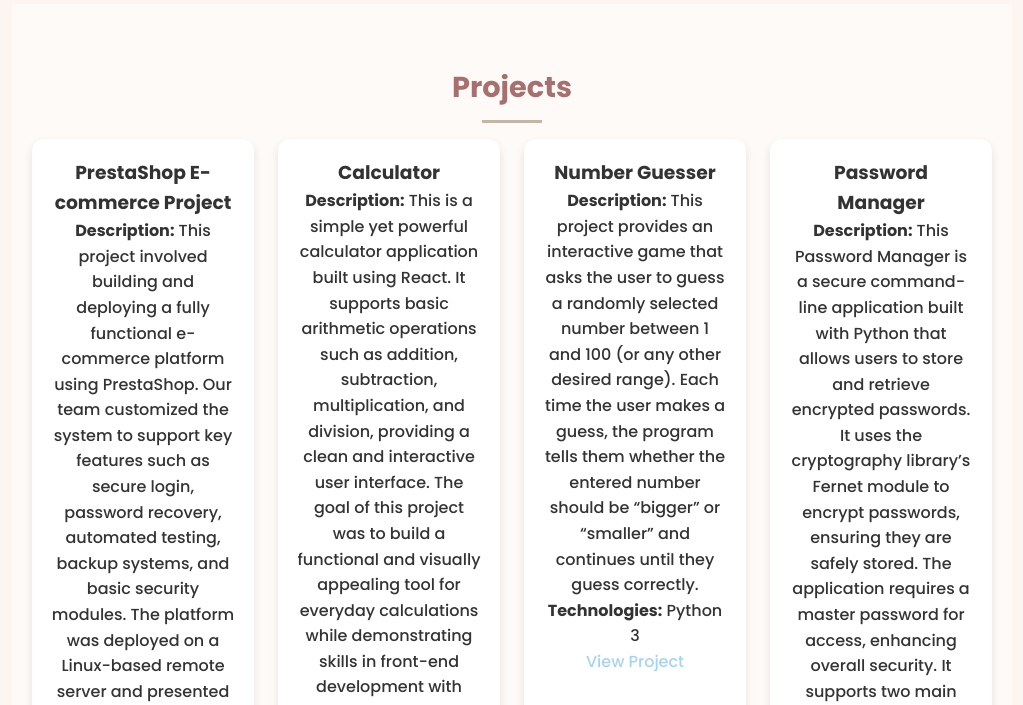
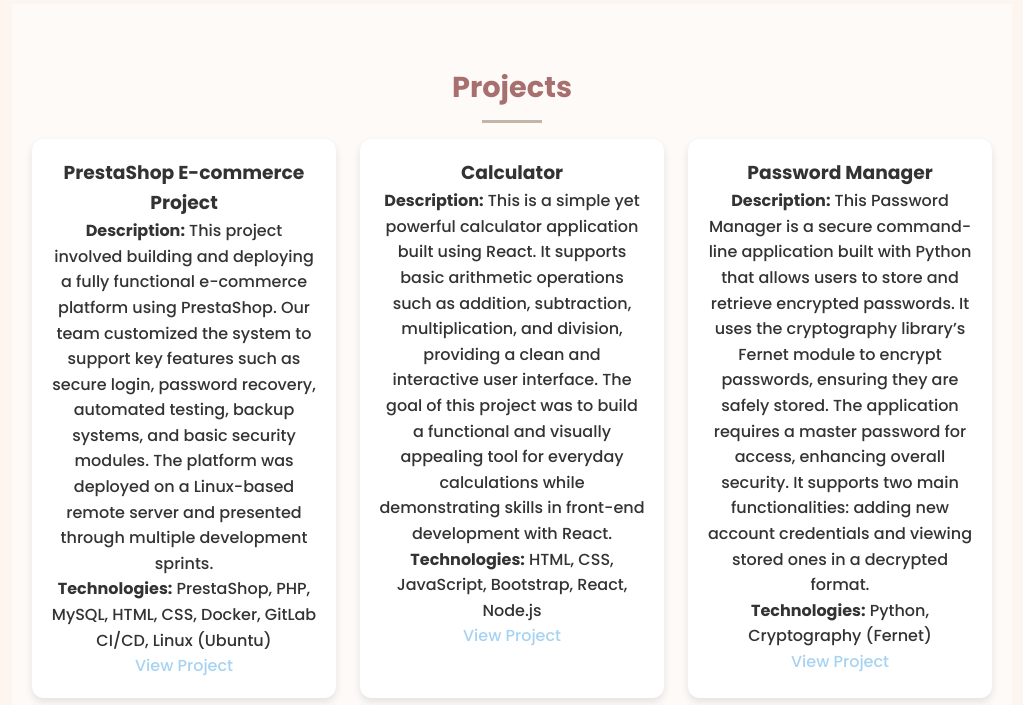
Before and after one commit to TugbaIlhan/Portfolio, a plain HTML site: page index.html in a window 1280 px wide. Shown: the part 3160-3865 px from the top of the page, without its empty margins (128-1151 px from the left). Drawn offline with Linux system fonts and the light colour scheme.

Commit message:
Update index.html

```diff
--- a/index.html
+++ b/index.html
@@ -156,14 +156,6 @@
       <a href="https://github.com/TugbaIlhan/calculator.git" target="_blank" class="btn">View Project</a>
     </div>
     <div class="card">
-        <h3>Number Guesser</h3>
-        <p><strong>Description:</strong>
-            This project provides an interactive game that asks the user to guess a randomly selected number between 1 and 100 (or any other desired range).
-            Each time the user makes a guess, the program tells them whether the entered number should be “bigger” or “smaller” and continues until they guess correctly.</p>
-      <p><strong>Technologies:</strong> Python 3 </p>
-      <a href="https://github.com/TugbaIlhan/number_guesser.git" target="_blank" class="btn">View Project</a>
-    </div>
-    <div class="card">
         <h3>Password Manager</h3>
         <p><strong>Description:</strong>
             This Password Manager is a secure command-line application built with Python that allows users to store and retrieve encrypted passwords. It uses the cryptography library’s Fernet module to encrypt passwords, ensuring they are safely stored. The application requires a master password for access, enhancing overall security. It supports two main functionalities: adding new account credentials and viewing stored ones in a decrypted format.</p>
```
